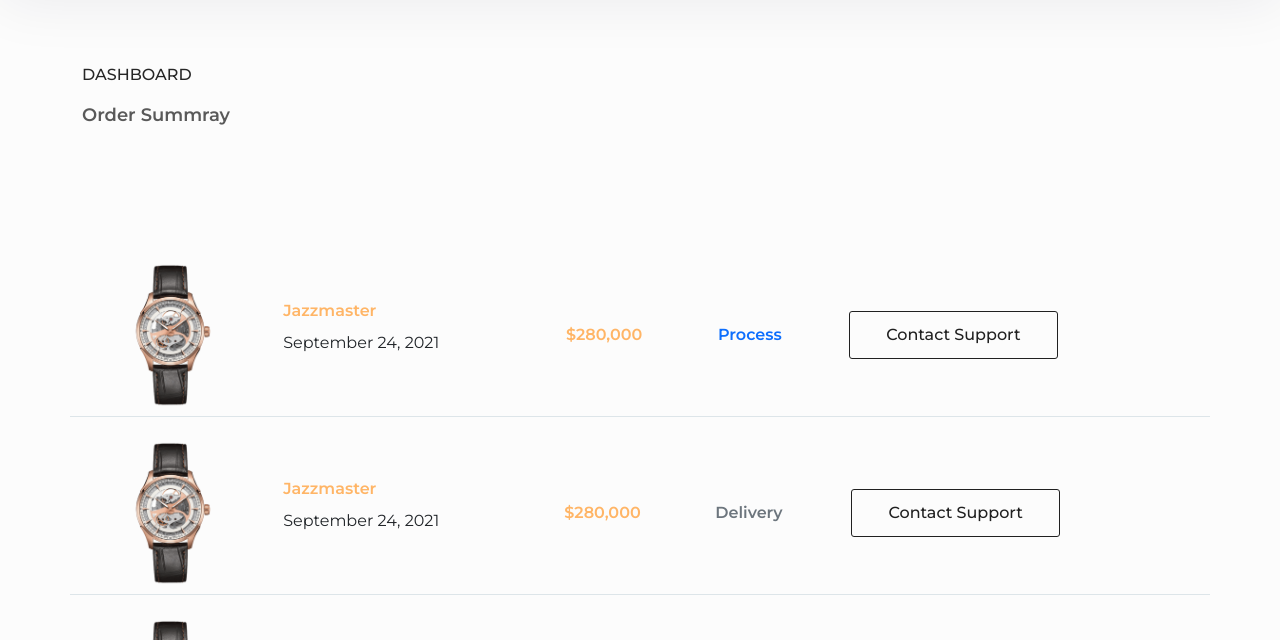
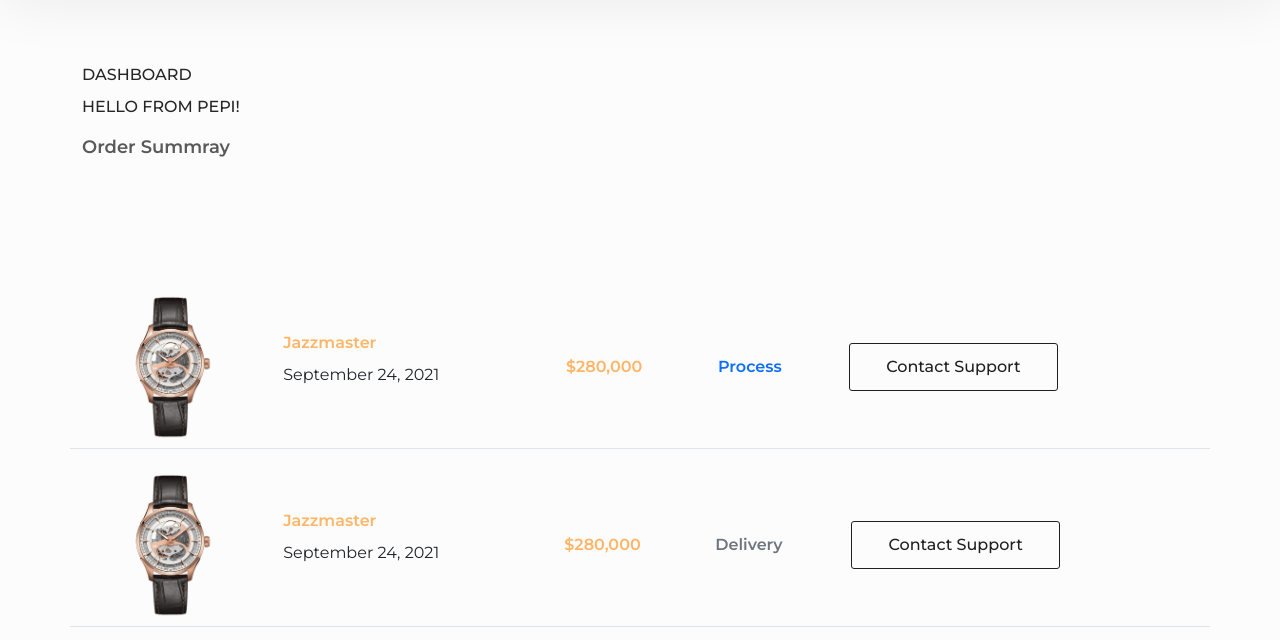
Before and after one commit to Jeffry-spoon/swatch_frontend, a plain HTML site: page dashboard.html in a window 1280 px wide. Shown: the part 95-735 px from the top of the page. Drawn offline with nearby package versions, Linux system fonts and the light colour scheme; files that its build step writes are made by us from their sources.

Commit message:
Commit Changes Hello from Pepi!

```diff
--- a/dashboard.html
+++ b/dashboard.html
@@ -62,6 +62,7 @@
         <div class="row">
           <div class="col-lg-12 col-12 header-wrap mt-4 text-start">
             <h4 class="story">DASHBOARD<h4/>
+              <h4 class="story">HELLO FROM PEPI!<h4/>
             <h1 class="primary-header">Order Summray</h1>
           </div>
         </div>
```
